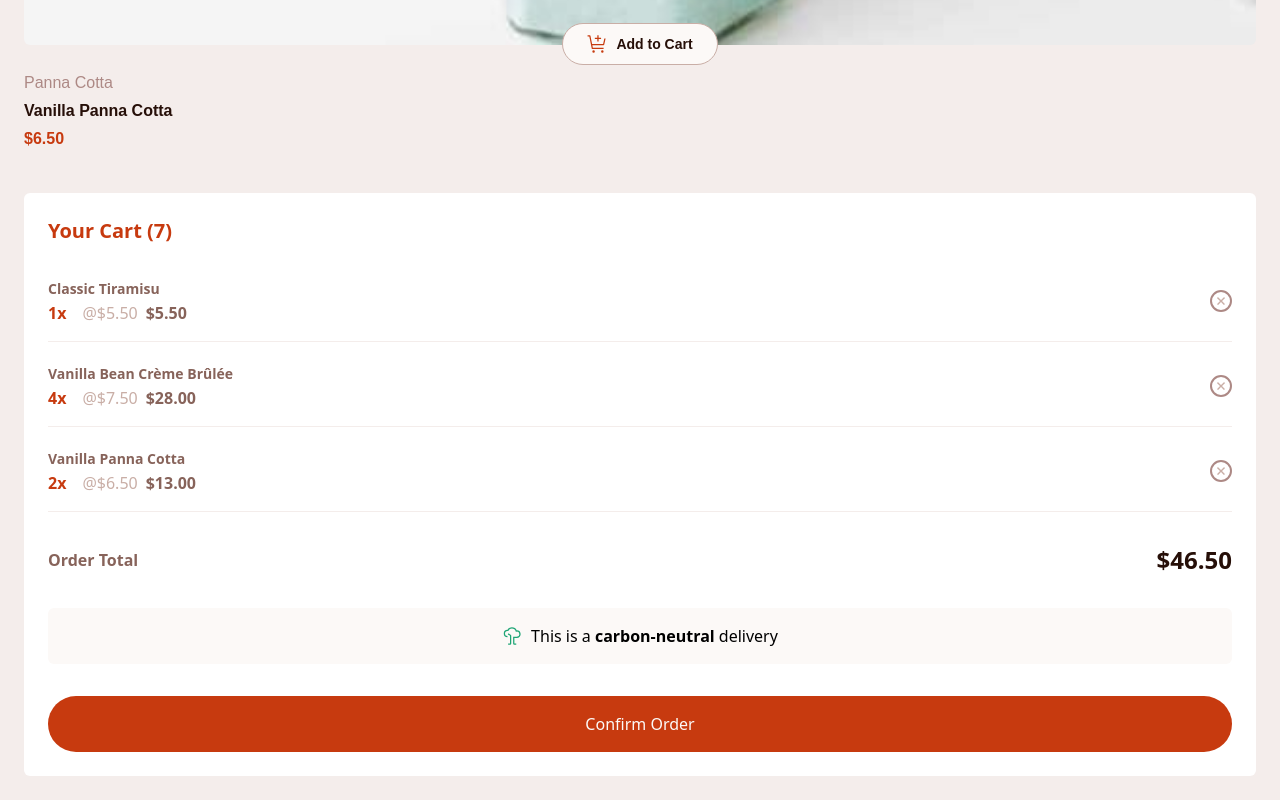
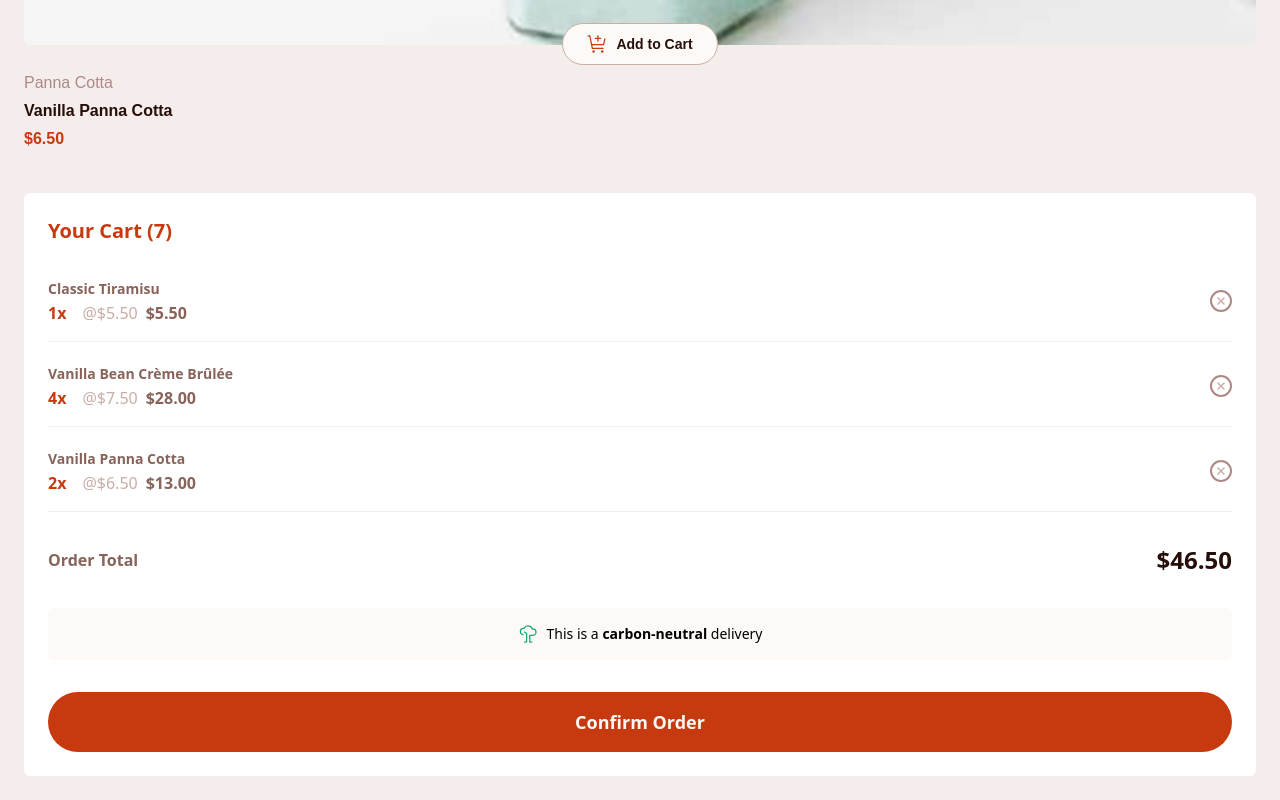
Before and after one commit to Udeme01/ProductFoodList, a React (Vite) app: page / in a window 1280 px wide. Shown: the part 8359-9159 px from the top of the page. Built offline with nearby package versions, Linux system fonts and the light colour scheme.

Commit message:
nodification in styles

```diff
--- a/src/components/Cart.jsx
+++ b/src/components/Cart.jsx
@@ -35,6 +35,7 @@ const Cart = ({ title }) => {
           <div>
             <img
               src={removeItemIcon}
+              alt="remove item icon"
               className="border-2 p-1 rounded-full border-rose400"
             />
           </div>
@@ -96,14 +97,14 @@ const Cart = ({ title }) => {
 
       {/* carbon neutral */}
       <div className="flex items-center justify-center gap-2 bg-rose50 p-4 rounded-md">
-        <img src={carbonNeutralIcon} />
-        <p>
+        <img src={carbonNeutralIcon} alt="carbon neutral icon" />
+        <p className="text-sm">
           This is a <span className="font-redHat700">carbon-neutral </span>
           delivery
         </p>
       </div>
 
-      <button className="text-rose50 bg-red rounded-full py-4">
+      <button className="text-rose50 bg-red rounded-full py-4 font-redHat600 text-lg">
         Confirm Order
       </button>
     </section>
```
